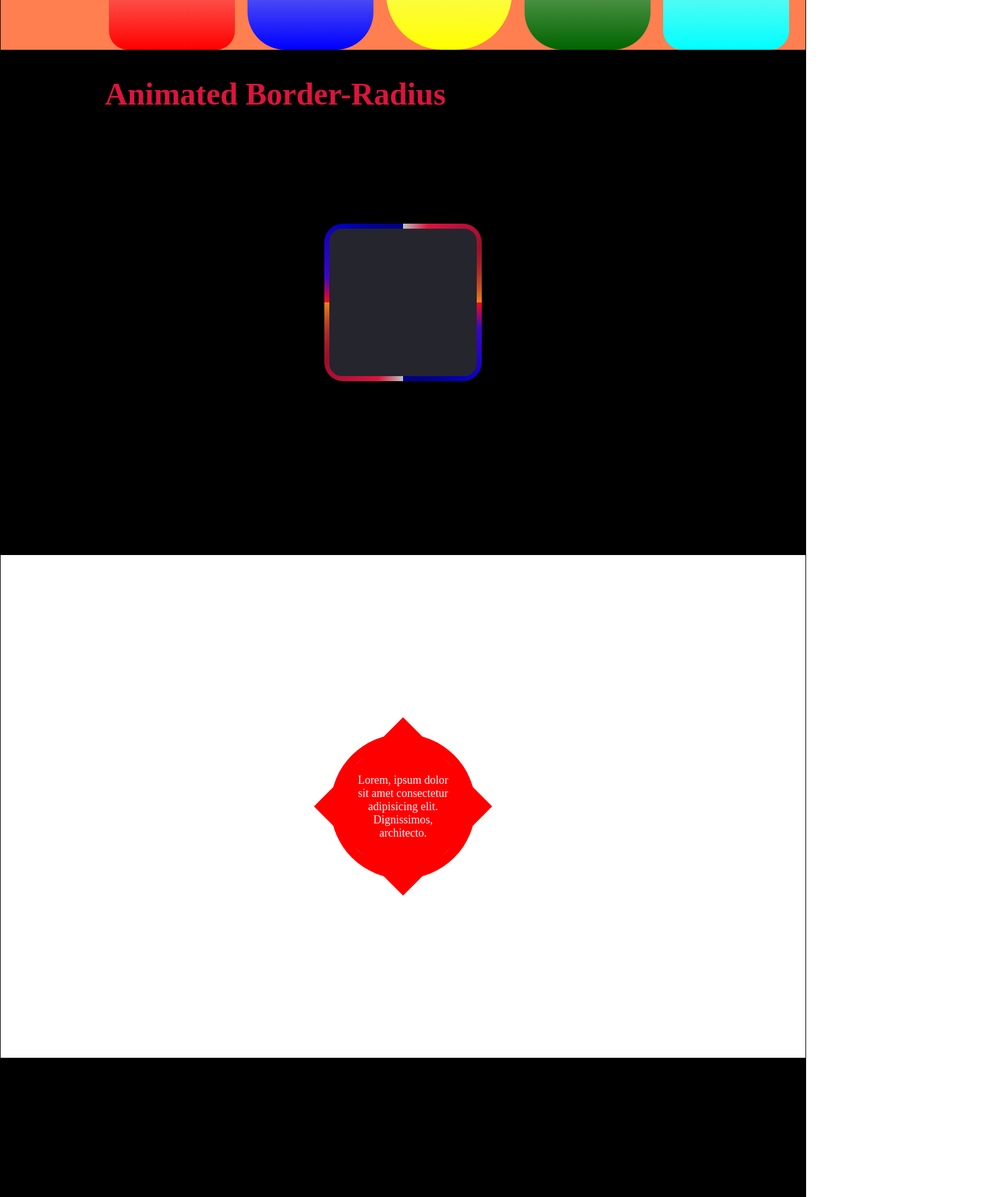
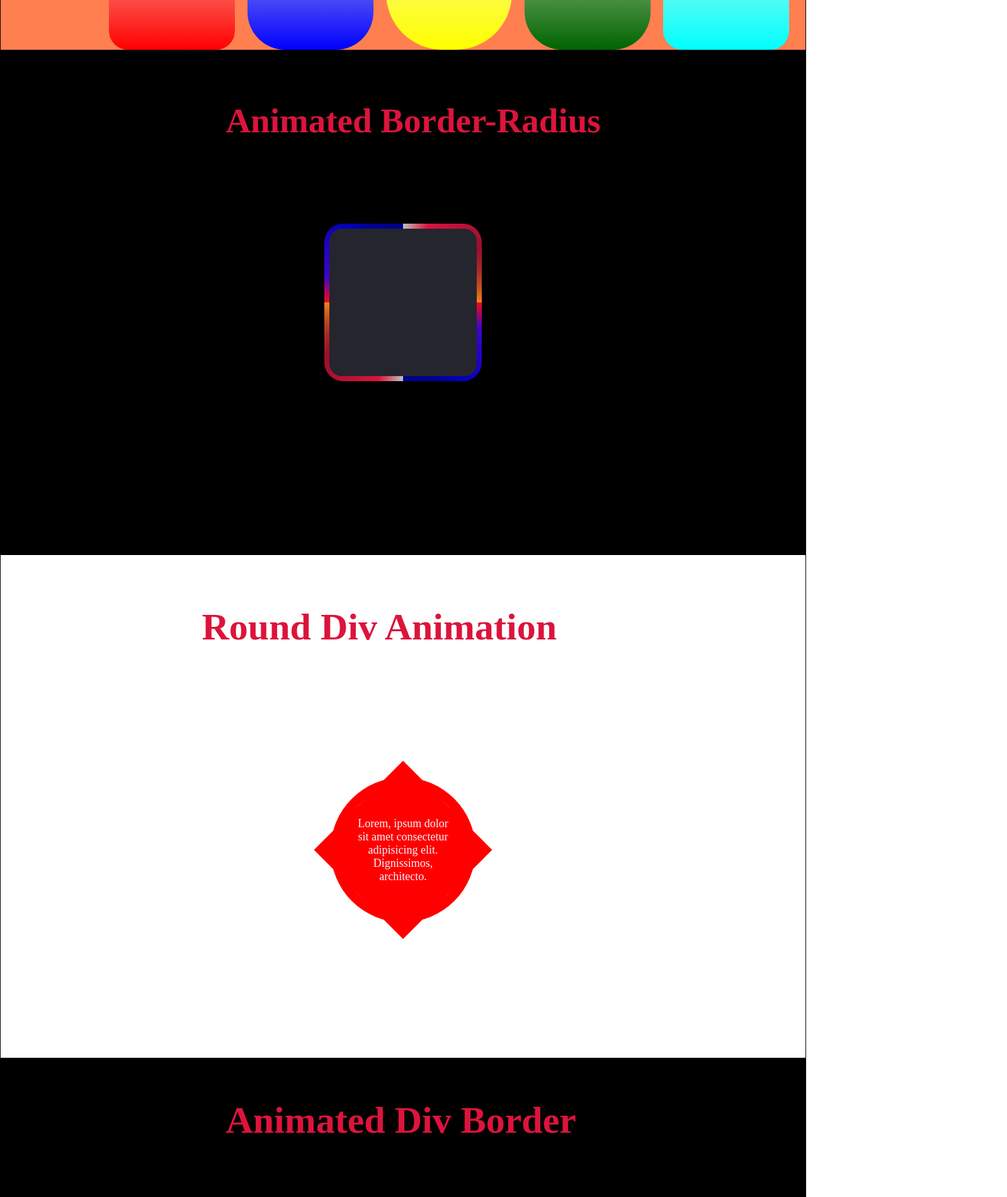
Before and after one commit to jatinparmar24/repo5, a plain HTML site: page ab.html in a window 1280 px wide. Shown: the part 720-2620 px from the top of the page at 63% size, 1599 px wide, since content can reach past the window. Drawn offline with Linux system fonts and the light colour scheme.

Commit message:
edit some heading

```diff
--- a/ab.css
+++ b/ab.css
@@ -21,15 +21,16 @@
 #sec1head{
     font-size: 60px;
     position: absolute;
-    top: 5%;
-    left: 25%;
+    top: 8%;
+    left: 30%;
+    color: darkblue;
 }
 
 #sec1 .div1{
     width: 200px;
     height: 250px;
     border: 1px solid none;
-    margin-left: 2%;
+    margin-left: 1%;
     border-radius: 30px;
     border-top: 40px;
     background: linear-gradient(to bottom,beige,red);
@@ -85,11 +86,11 @@
 }
 
 #sec2head{
-    font-size: 50px;
+    font-size: 55px;
     color: crimson;
     position: absolute;
-    top: 5%;
-    left: 13%;
+    top: 10%;
+    left: 28%;
 }
 
 .box{
@@ -146,6 +147,14 @@
     width: 100%;
     height: 100vh;
     border: 1px solid black;
+}
+
+#sec3head{
+    font-size: 60px;
+    color: crimson;
+    position: relative;
+    top: 10%;
+    left: 25%;
 }
 
 #sec3 div{
@@ -206,7 +215,17 @@
     width: 100%;
     height: 100vh;
     background-color: black;
+    position: relative;
 }
+
+#sec4head{
+    font-size: 60px;
+    color: crimson;
+    position: absolute;
+    top: 8%;
+    left: 28%;
+}
+
 
 #sec4 .container{
     position: relative;
--- a/ab.html
+++ b/ab.html
@@ -47,6 +47,8 @@
 
     <section id="sec3">
 
+      <h1 id="sec3head">Round Div Animation</h1>
+
         <div><p>Lorem, ipsum dolor sit amet consectetur adipisicing elit. Dignissimos, architecto.</p></div>
 
     </section>
@@ -56,6 +58,8 @@
     <!-- section 4 starts here -->
 
     <section id="sec4">
+
+        <h1 id="sec4head">Animated Div Border</h1>
         <div class="container">
             <div class="cont_box" style="--i:1"></div>
             <div class="cont_box" style="--i:2"></div>
```
